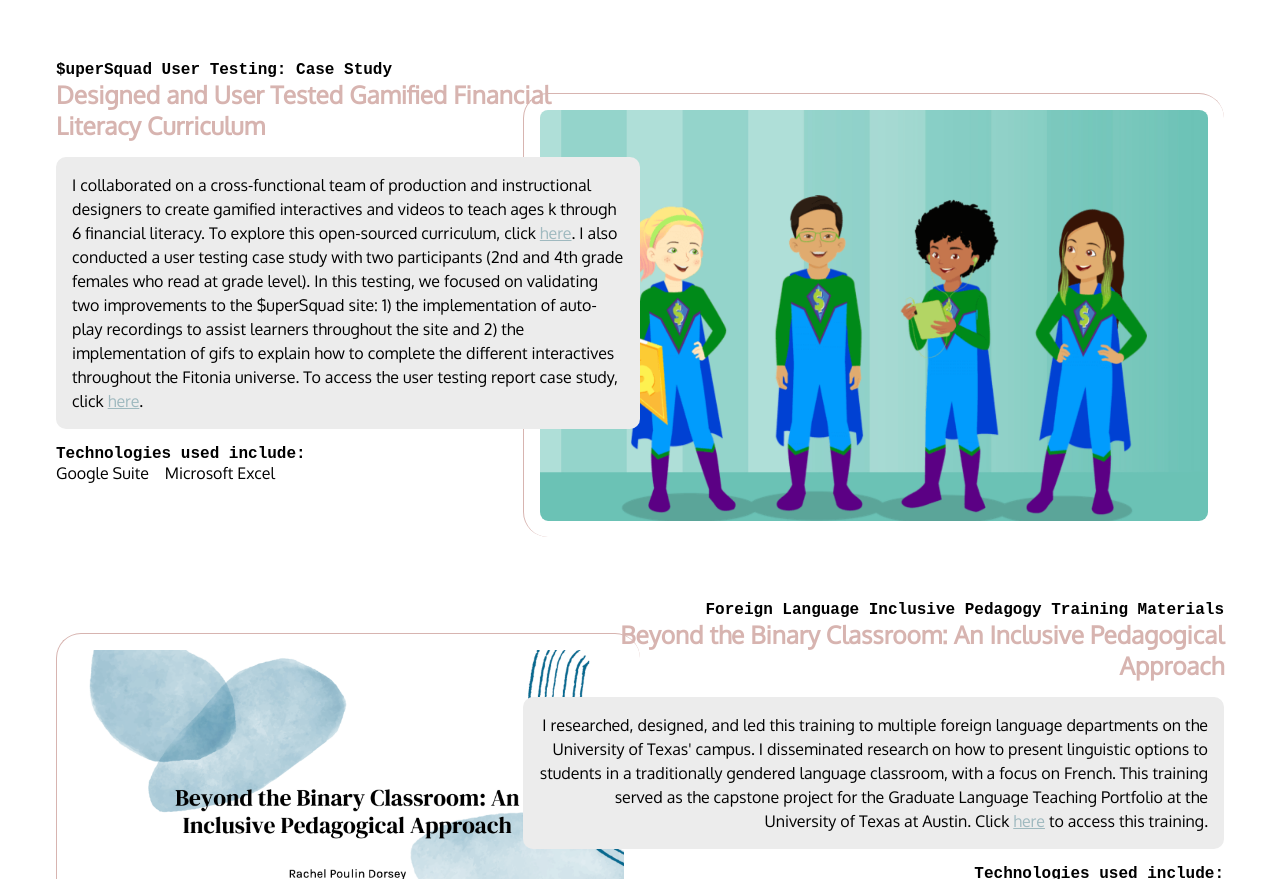
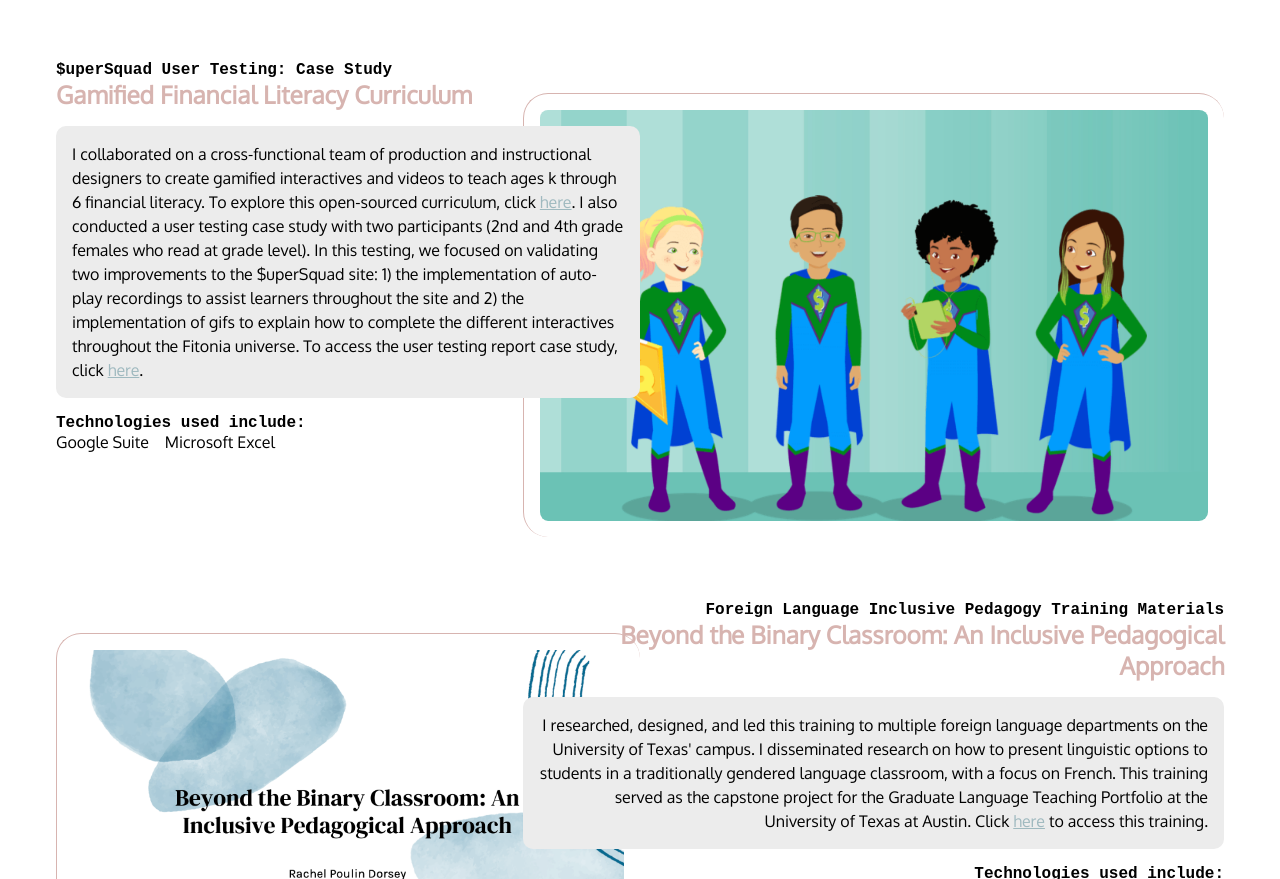
Before and after one commit to rachelpoulindorsey/portfolio2, a plain HTML site: page index.html in a window 1280 px wide. Shown: the part 1341-2220 px from the top of the page. Drawn offline with Linux system fonts and the light colour scheme; a web font is replaced by a local one.

Commit message:
Update index.html

```diff
--- a/index.html
+++ b/index.html
@@ -78,7 +78,7 @@
 <article class="reverse">
 <div class="text">
            <h4>$uperSquad User Testing: Case Study</h4>
-          <h3>Designed and User Tested Gamified Financial Literacy Curriculum</h3>
+          <h3>Gamified Financial Literacy Curriculum</h3>
           <p class="graybox">I collaborated on a cross-functional team of production and instructional designers to create gamified interactives and videos to teach ages k through 6 financial literacy. To explore this open-sourced curriculum, click <a href="https://supersquad.fitmoney.org/home"target="_blank">here</a>. I also conducted a user testing case study with two participants (2nd and 4th grade females who read at grade level). In this testing, we focused on validating two improvements to the $uperSquad site: 1) the implementation of auto-play recordings to assist learners throughout the site and 2) the implementation of gifs to explain how to complete the different interactives throughout the Fitonia universe. To access the user testing report case study, click <a href="https://docs.google.com/document/d/1lfinBmkO_rWob6FfyGsJfREG7pSImVQtwmuHyDEe6aM/edit?usp=sharing"target="_blank">here</a>.</p>
           <h4>Technologies used include:</h4>
           <ul>
```
